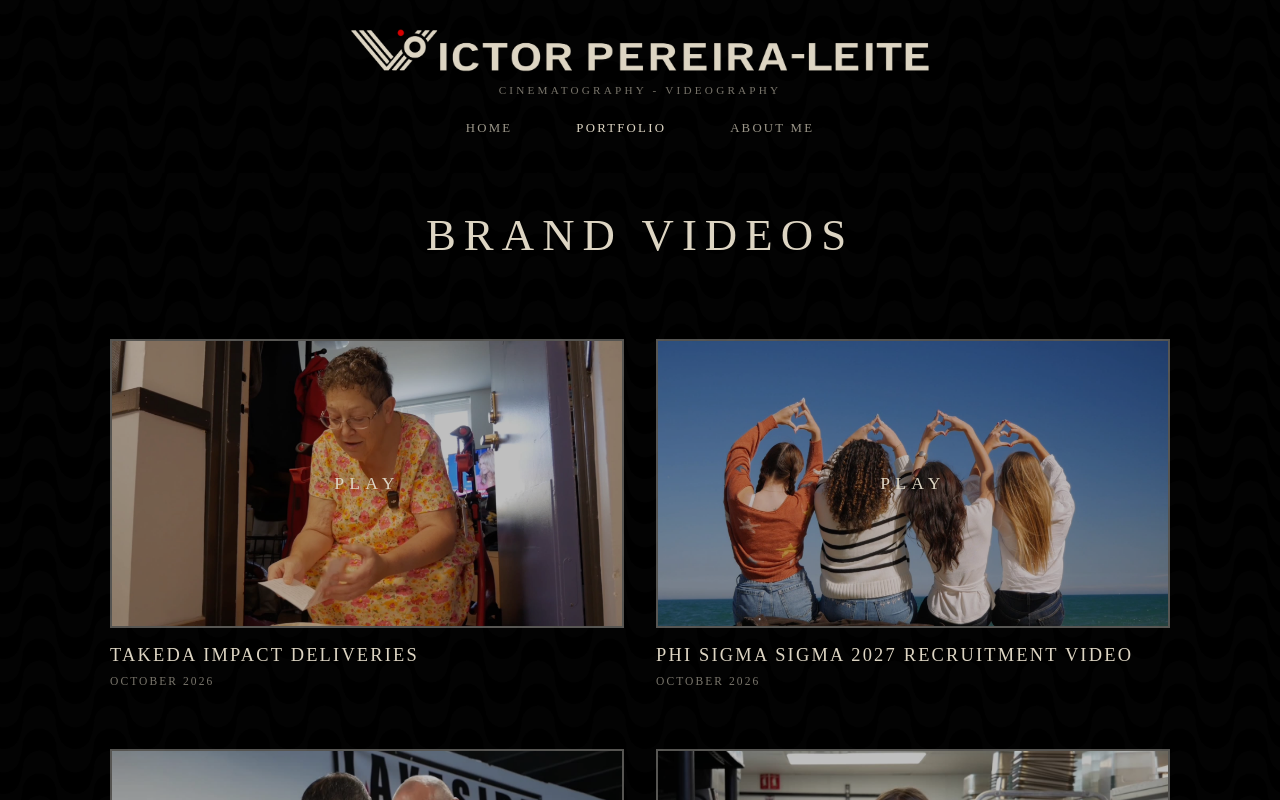
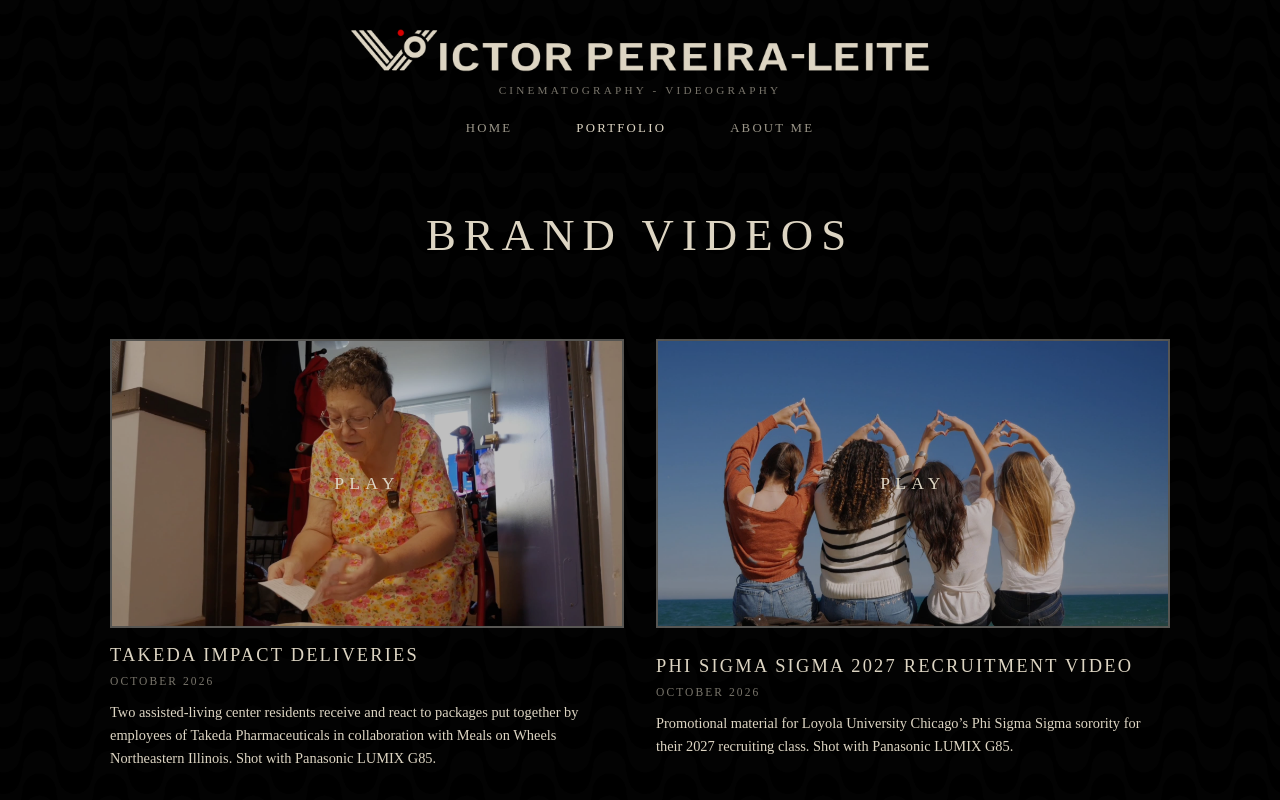
Before and after one commit to vicdeography/videography-portfolio, a Next.js app: page /brand-videos in a window 1280 px wide. Shown: the top 800 px of the page. Built offline with nearby package versions, Linux system fonts and the light colour scheme.

Commit message:
Add a short description under every video
Co-Authored-By: Claude Opus 5.5 <noreply@anthropic.com>
Claude-Session: https://claude.ai/code/session_012doww6FyTtxXFFgc2YjrpC

```diff
--- a/app/globals.css
+++ b/app/globals.css
@@ -419,9 +419,9 @@ a {
 
 .project-text p {
   margin: 0;
-  font-size: 1rem;
-  line-height: 1.7;
-  color: rgba(221, 213, 195, 0.75);
+  font-size: 0.9rem;
+  line-height: 1.6;
+  color: #ddd5c3;
 }
 
 /* Month and year the video was shot, in small capitals just under the title. */
--- a/app/projects.js
+++ b/app/projects.js
@@ -34,30 +34,40 @@ export const projects = {
       poster: takedaPoster.src,
       title: 'Takeda Impact Deliveries',
       date: 'October 2026',
+      description:
+        'Two assisted-living center residents receive and react to packages put together by employees of Takeda Pharmaceuticals in collaboration with Meals on Wheels Northeastern Illinois. Shot with Panasonic LUMIX G85.',
     },
     {
       video: 'https://yruexne8z4cwufst.public.blob.vercel-storage.com/Phi%20Sig%20Recruitment%20Vid%20h264.mov',
       poster: phiSigPoster.src,
       title: 'Phi Sigma Sigma 2027 Recruitment Video',
       date: 'October 2026',
+      description:
+        'Promotional material for Loyola University Chicago’s Phi Sigma Sigma sorority for their 2027 recruiting class. Shot with Panasonic LUMIX G85.',
     },
     {
       video: 'https://yruexne8z4cwufst.public.blob.vercel-storage.com/Lakeside%20BJJ%20Promo.mov',
       poster: lakesideBjjPoster.src,
       title: 'Lakeside Brazilian Jiu-Jitsu',
       date: 'May 2026',
+      description:
+        'Promotional video explaining Brazilian Jiu-Jitsu and the origins of lakeside BJJ on Chicago’s north side. Shot with Panasonic LUMIX G85.',
     },
     {
       video: 'https://yruexne8z4cwufst.public.blob.vercel-storage.com/MOW%20Intro%20Video%20for%20site.mov',
       poster: mealsOnWheelsPoster.src,
       title: 'Meals on Wheels',
       date: 'August 2026',
+      description:
+        'Introductory promotional videos explaining the role of Meals on Wheels Northeastern Illinois as a nonprofit. Shot with Panasonic LUMIX G85.',
     },
     {
       video: 'https://yruexne8z4cwufst.public.blob.vercel-storage.com/Leo%20and%20Friend%20Show.mov',
       poster: leoAndFriendsPoster.src,
       title: 'Leo & Friends at Carrollton Station',
       date: 'August 2026',
+      description:
+        'Live concert recap of Leo & Friends band at Carrollton Station. Shot with Panasonic LUMIX G85.',
     },
   ],
   miscellaneous: [
@@ -66,12 +76,16 @@ export const projects = {
       poster: lisbonAtDuskPoster.src,
       title: 'Lisbon at Dusk',
       date: 'July 2026',
+      description:
+        'Short atmospheric recap of a sunset walk around Lisbon. Shot with Panasonic LUMIX G85.',
     },
     {
       video: 'https://yruexne8z4cwufst.public.blob.vercel-storage.com/The%20Staring%20Contest%20264.mov',
       poster: staringContestPoster.src,
       title: 'The Staring Contest',
       date: 'December 2025',
+      description:
+        'Final film project for Cinematography I class at Loyola University Chicago. Shot with Canon XA75.',
     },
   ],
   podcasts: [
@@ -80,42 +94,56 @@ export const projects = {
       poster: trafficTechPoster.src,
       title: 'Traffic Tech',
       date: 'September 2026',
+      description:
+        'Nice & Cozy Podcast episode featuring logistics company Traffic Tech and the insides of their operations. Shot with SONY Fx30.',
     },
     {
       youtube: 'https://www.youtube.com/watch?v=2nPCrh3RxPQ',
       poster: antiCrueltyPoster.src,
       title: 'Anti Cruelty Center',
       date: 'August 2026',
+      description:
+        'Nice & Cozy Podcast episode featuring Fiona the dog as she looks for a future home. Shot with SONY Fx30.',
     },
     {
       youtube: 'https://www.youtube.com/watch?v=aVDFf8bu5nc',
       poster: osagieEmuzePoster.src,
       title: 'Osagie Emuze',
       date: 'July 2026',
+      description:
+        'Nice & Cozy Podcast episode featuring multi-talent artist Osagie Emuze and his work. Shot with SONY Fx30.',
     },
     {
       youtube: 'https://www.youtube.com/watch?v=gbbcUXvad8I',
       poster: neeqPoster.src,
       title: 'Neeq',
       date: 'August 2026',
+      description:
+        'Nice & Cozy Podcast episode featuring Chicago rapper Neeq and his creative process. Shot with SONY Fx30.',
     },
     {
       youtube: 'https://www.youtube.com/watch?v=SRLhY7TuOjg',
       poster: jOnyxPoster.src,
       title: 'J. Onyx',
       date: 'July 2026',
+      description:
+        'Nice & Cozy Podcast episode featuring Chicago rapper J. Onyx and his writing process. Shot with SONY Fx30.',
     },
     {
       youtube: 'https://www.youtube.com/watch?v=Bae0U3corbo',
       poster: danielFabikovicPoster.src,
       title: 'Daniel Fabikovič',
       date: 'June 2026',
+      description:
+        'Nice & Cozy Podcast episode featuring collegiate volleyball player Daniel Fabikovič and his story. Shot with SONY Fx30.',
     },
     {
       youtube: 'https://www.youtube.com/watch?v=ARDC3nSBP1w',
       poster: thriftingChicagoPoster.src,
       title: 'Thrifting in Chicago',
       date: 'May 2026',
+      description:
+        'Nice & Cozy Podcast short video featuring thrift shops in the Wicker Park neighborhood of Chicago. Shot with Panasonic LUMIX G85.',
     },
   ],
   sports: [
@@ -124,23 +152,31 @@ export const projects = {
       poster: loyolaMcsNorthwesternPoster.src,
       title: "Men's Soccer: Loyola vs Northwestern",
       date: 'October 2026',
+      description:
+        'Game highlights of Loyola University Chicago Men’s Club Soccer team playing at Northwestern University. Shot with Panasonic LUMIX G85.',
     },
     {
       video: 'https://yruexne8z4cwufst.public.blob.vercel-storage.com/LUC%20Club%20Soccer%20vs%20UChicago%20h264.mov',
       poster: loyolaMcsUChicagoPoster.src,
       title: "Men's Soccer: Loyola vs UChicago",
       date: 'October 2026',
+      description:
+        'Game highlights of Loyola University Chicago Men’s Club Soccer team playing at University of Chicago. Shot with Panasonic LUMIX G85.',
     },
     {
       video: 'https://yruexne8z4cwufst.public.blob.vercel-storage.com/WCS%20vs%20Nwestern%20h264.mov',
       poster: loyolaWcsPoster.src,
       title: "Women's Soccer: Loyola vs Northwestern",
       date: 'September 2026',
+      description:
+        'Game highlights of Loyola University Chicago Women’s Club Soccer team playing vs Northwestern University. Shot with Panasonic LUMIX G85.',
     },
     {
       video: 'https://yruexne8z4cwufst.public.blob.vercel-storage.com/LUC%20Club%20Soccer%20vs%20UofI%20final%20264.mov',
       title: "Men's Soccer: Loyola vs Illinois",
       date: 'September 2026',
+      description:
+        'Game highlights of Loyola University Chicago Men’s Club Soccer team playing vs University of Illinois. Shot with Panasonic LUMIX G85.',
       poster: lucSoccerPoster.src,
     },
   ],
```
